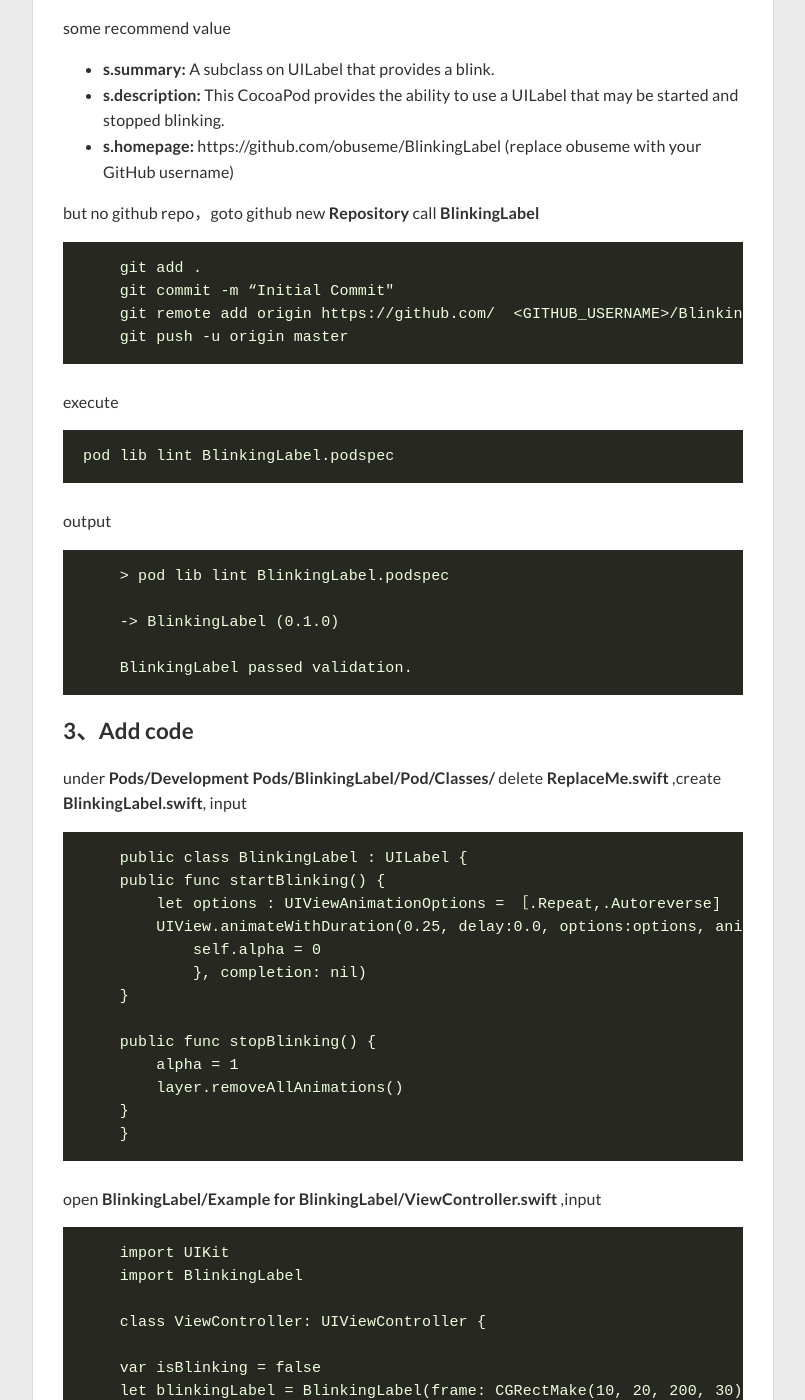
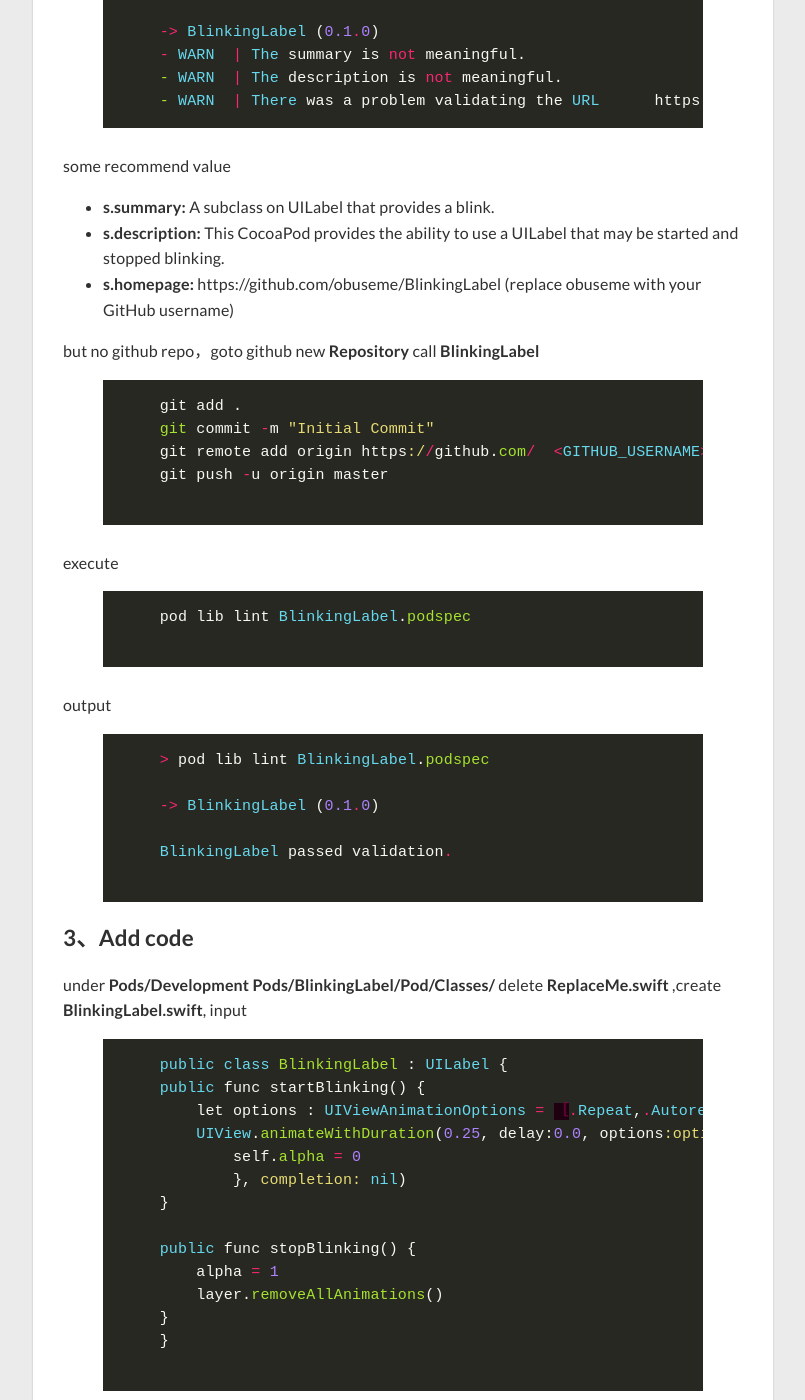
Before and after one commit to suricforever/zhangxiaolian1991.github.io, a Jekyll site: the page built from _posts/2016-03-29-cocoapods-use-and-create.markdown, in a window 1280 px wide and 1400 px high, scrolled down 2120 px. Shown: the whole window, without its empty margins (237-1042 px from the left). Built offline with Jekyll 4.4.1, drawn with Linux system fonts in a browser that asks for light colours; nearby versions of some CDN libraries; some of the changed text lies outside the part shown.

Commit message:
update code highight2

````diff
--- a/_posts/2016-03-29-cocoapods-use-and-create.markdown
+++ b/_posts/2016-03-29-cocoapods-use-and-create.markdown
@@ -7,19 +7,20 @@ comments: false
 ---
 ### Install
 
-```
-sudo gem install cocoapods
-```
+    {% highlight ruby %}
+    sudo gem install cocoapods
+    {% endhighlight %}
+
 ### Init
 Enter project directory
 
- ```
- pod init
- ```
+    {% highlight ruby %}
+    pod init
+    {% endhighlight %}
 
 find Podfile，enter
 
-  ```
+    {% highlight ruby %}
     platform :ios, '8.0'
     use_frameworks!
 
@@ -28,38 +29,42 @@ find Podfile，enter
       pod 'ORStackView', '~> 3.0'
       pod 'SwiftyJSON', '~> 2.3'
     end
-  ```
+    {% endhighlight %}
 
 Enter project directory
 
- ```
- pod install
- ```
+    {% highlight ruby %}
+    pod install
+    {% endhighlight %}
+
 then
 
- ```
- $ open App.xcworkspace
- ```
+    {% highlight ruby %}
+    $ open App.xcworkspace
+    {% endhighlight %}
+
 import
 
-```
-#import <Reachability/Reachability.h>
-```
+    {% highlight ruby %}
+    #import <Reachability/Reachability.h>
+    {% endhighlight %}
 
 #Publish cocoapod
 
 ### 1、Create the Project
 under your work directory（demo as **BlinkingLabel** )
 
-```
-pod lib create BlinkingLabel
-```
+    {% highlight ruby %}
+    pod lib create BlinkingLabel
+    {% endhighlight %}
+
 need answer some question
 
- ```
- language swift
- demo app 选择 YES
- ```
+    {% highlight ruby %}
+    language choose swift
+    demo app choose YES
+    {% endhighlight %}
+
 ### 2、Updating Your Pod's Metadata
 
 three file
@@ -70,12 +75,13 @@ three file
 
 under  **BlinkingLabel/Podspec Metadata/BlinkingLabel.podspec** find  **.podspec** 。
 
-```
-pod lib lint BlinkingLabel.podspec
-```
+    {% highlight ruby %}
+    pod lib lint BlinkingLabel.podspec
+    {% endhighlight %}
+
 check **.podspec**，will warning
 
-```
+    {% highlight ruby %}
     > pod lib lint BlinkingLabel.podspec
 
     -> BlinkingLabel (0.1.0)
@@ -85,7 +91,9 @@ check **.podspec**，will warning
 
     [!] BlinkingLabel did not pass validation.
         You can use the `--no-clean` option to inspect   any issue.
-```
+    {% endhighlight %}
+
+
 some recommend value
 
 * **s.summary:** A subclass on UILabel that provides a blink.
@@ -94,31 +102,35 @@ some recommend value
 
 but  no github repo，goto github new **Repository** call **BlinkingLabel**
 
-```
+    {% highlight ruby %}
     git add .
-    git commit -m “Initial Commit"
+    git commit -m "Initial Commit"
     git remote add origin https://github.com/  <GITHUB_USERNAME>/BlinkingLabel.git // replace <GITHUB_USERNAME> with your github.com username
     git push -u origin master
-```
+    {% endhighlight %}
+
 execute
 
-```
-pod lib lint BlinkingLabel.podspec
-```
+    {% highlight ruby %}
+    pod lib lint BlinkingLabel.podspec
+    {% endhighlight %}
+
+
 output
 
-```
+    {% highlight ruby %}
     > pod lib lint BlinkingLabel.podspec
 
     -> BlinkingLabel (0.1.0)
 
     BlinkingLabel passed validation.
-```
+    {% endhighlight %}
+
 
 ### 3、Add code
 under  **Pods/Development Pods/BlinkingLabel/Pod/Classes/** delete **ReplaceMe.swift** ,create **BlinkingLabel.swift**, input
 
- ```
+    {% highlight ruby %}
     public class BlinkingLabel : UILabel {
     public func startBlinking() {
         let options : UIViewAnimationOptions = ［.Repeat,.Autoreverse]
@@ -132,10 +144,11 @@ under  **Pods/Development Pods/BlinkingLabel/Pod/Classes/** delete **ReplaceMe.s
         layer.removeAllAnimations()
     }
     }
- ```
+    {% endhighlight %}
+
 open **BlinkingLabel/Example for BlinkingLabel/ViewController.swift** ,input
 
- ```
+    {% highlight ruby %}
     import UIKit
     import BlinkingLabel
 
@@ -171,10 +184,12 @@ open **BlinkingLabel/Example for BlinkingLabel/ViewController.swift** ,input
         isBlinking = !isBlinking
     }
     }
- ```
+    {% endhighlight %}
+
+
 enter Example， pod install
 
- ```
+    {% highlight ruby %}
     > cd Example
     > pod install
     Analyzing dependencies
@@ -183,42 +198,49 @@ enter Example， pod install
     Installing BlinkingLabel 0.1.0 (was 0.1.0)
     Generating Pods project
     Integrating client project
- ```
+    {% endhighlight %}
+
+
 run Example project
 
 ### 4、upload Pod
 
 ####1、Add Tag
 
- ```
+    {% highlight ruby %}
     > git tag 0.1.0
     > git push origin 0.1.0
     Total 0 (delta 0), reused 0 (delta 0)
     To https://github.com/obuseme/BlinkingLabel.git
     [new tag]         0.1.0 -> 0.1.0
- ```
+    {% endhighlight %}
+
   warning： Tag be same with s.version of .podspec
 
 ####2、valiate
-```
-pod spec lint BlinkingLabel.podspec
-```
+
+    {% highlight ruby %}
+    pod spec lint BlinkingLabel.podspec
+    {% endhighlight %}
+
   output：
 
-   ```
-   > pod spec lint BlinkingLabel.podspec
-   -> BlinkingLabel (0.1.0)
-   Analyzed 1 podspec.
-   BlinkingLabel.podspec passed validation.
-   ```
+     {% highlight ruby %}
+      > pod spec lint BlinkingLabel.podspec
+     -> BlinkingLabel (0.1.0)
+     Analyzed 1 podspec.
+     BlinkingLabel.podspec passed validation.
+     {% endhighlight %}
+
 #### 3、push pod to **Specs Repository**
 
- ```
- pod trunk push BlinkingLabel.podspec
- ```
+    {% highlight ruby %}
+    pod trunk push BlinkingLabel.podspec
+    {% endhighlight %}
+
  output：
 
-```
+     {% highlight ruby %}
      > pod trunk push BlinkingLabel.podspec
      Updating spec repo `master`
 
@@ -231,7 +253,9 @@ pod spec lint BlinkingLabel.podspec
      - Log messages:
     - June 29th, 20:40: Push for `BlinkingLabel 0.1.0' initiated.
     - June 29th, 20:40: Push for `BlinkingLabel 0.1.0' has been pushed (1.701885099 s).
-```
+    {% endhighlight %}
+
+
 All done
 
 [jekyll]:      http://jekyllrb.com
````
Also changed, not shown: 3 other files.
